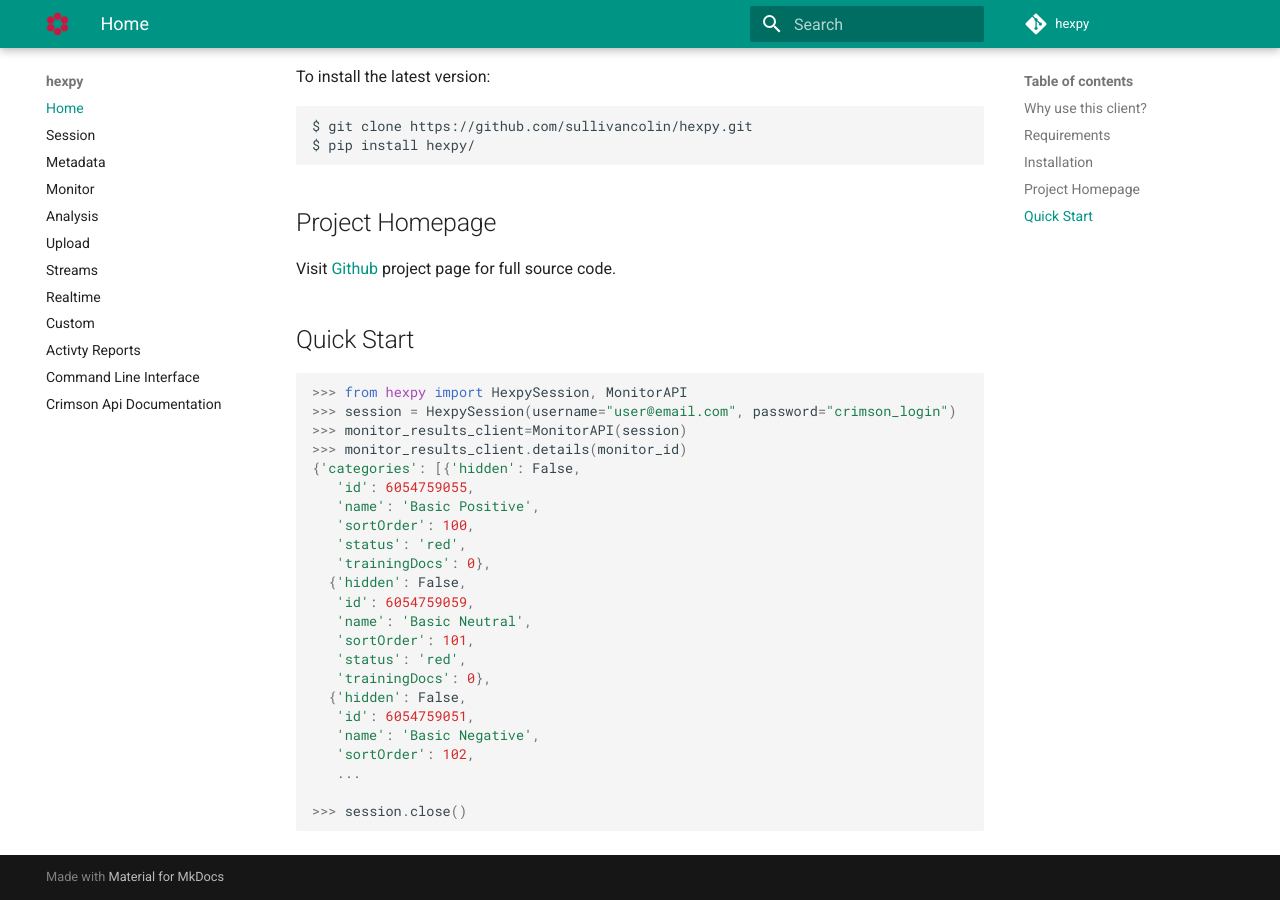
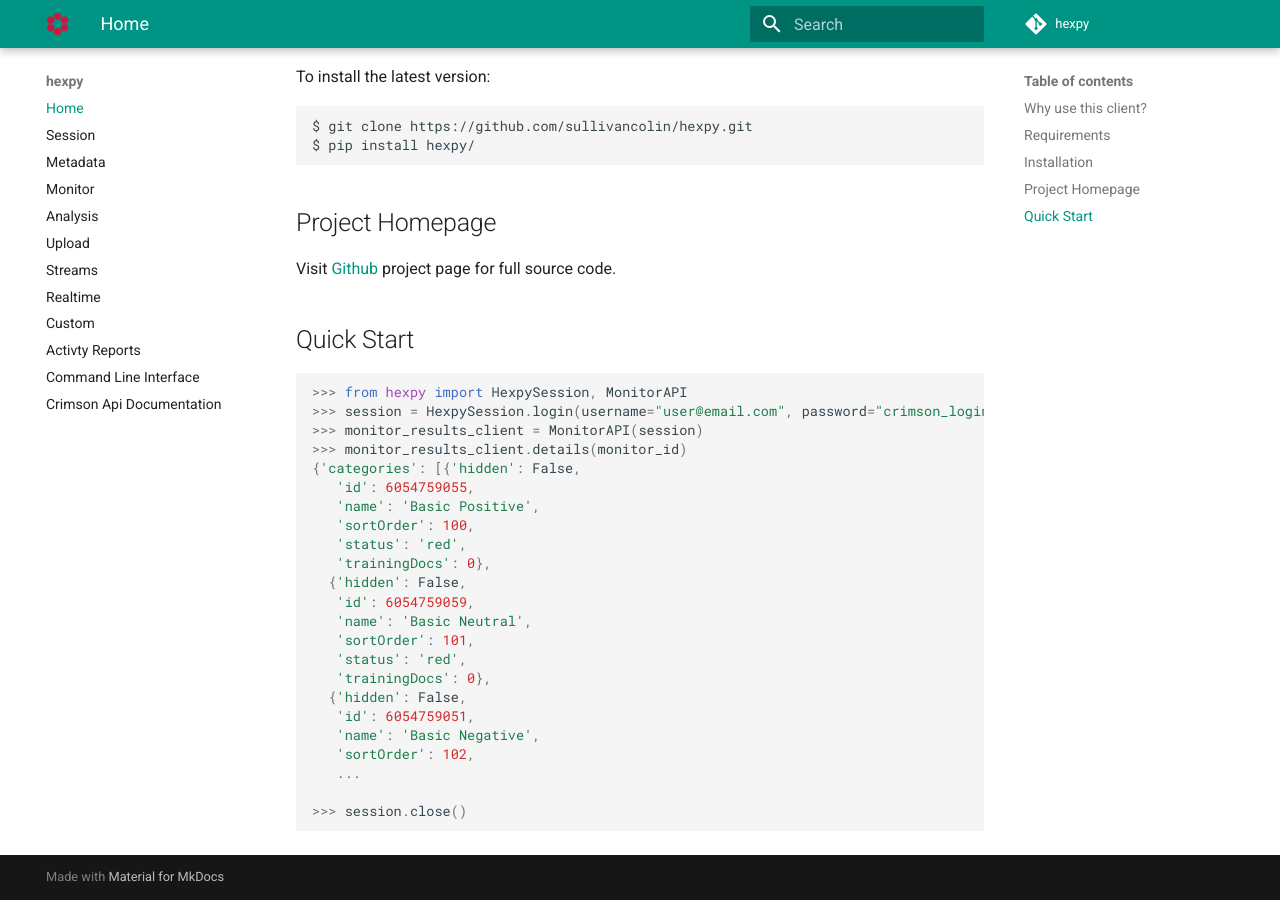
Before and after one commit to sullivancolin/hexpy, an MkDocs documentation site: the page built from docs/docs/index.md, in a window 1280 px wide and 900 px high, scrolled down 879 px. Built offline with MkDocs 1.6.1 and Material for MkDocs 9.7.7, drawn with Linux system fonts in a browser that asks for light colours; comment, search, counter and statistics services are not loaded; old or Windows-style settings are respelled for this version of MkDocs.

````diff
--- a/docs/docs/index.md
+++ b/docs/docs/index.md
@@ -34,8 +34,8 @@ Visit [Github](https://github.com/sullivancolin/hexpy) project page for full sou
 
 ```python
 >>> from hexpy import HexpySession, MonitorAPI
->>> session = HexpySession(username="user@email.com", password="crimson_login")
->>> monitor_results_client=MonitorAPI(session)
+>>> session = HexpySession.login(username="user@email.com", password="crimson_login")
+>>> monitor_results_client = MonitorAPI(session)
 >>> monitor_results_client.details(monitor_id)
 {'categories': [{'hidden': False,
    'id': 6054759055,
````
Also changed, not shown: README.md.
